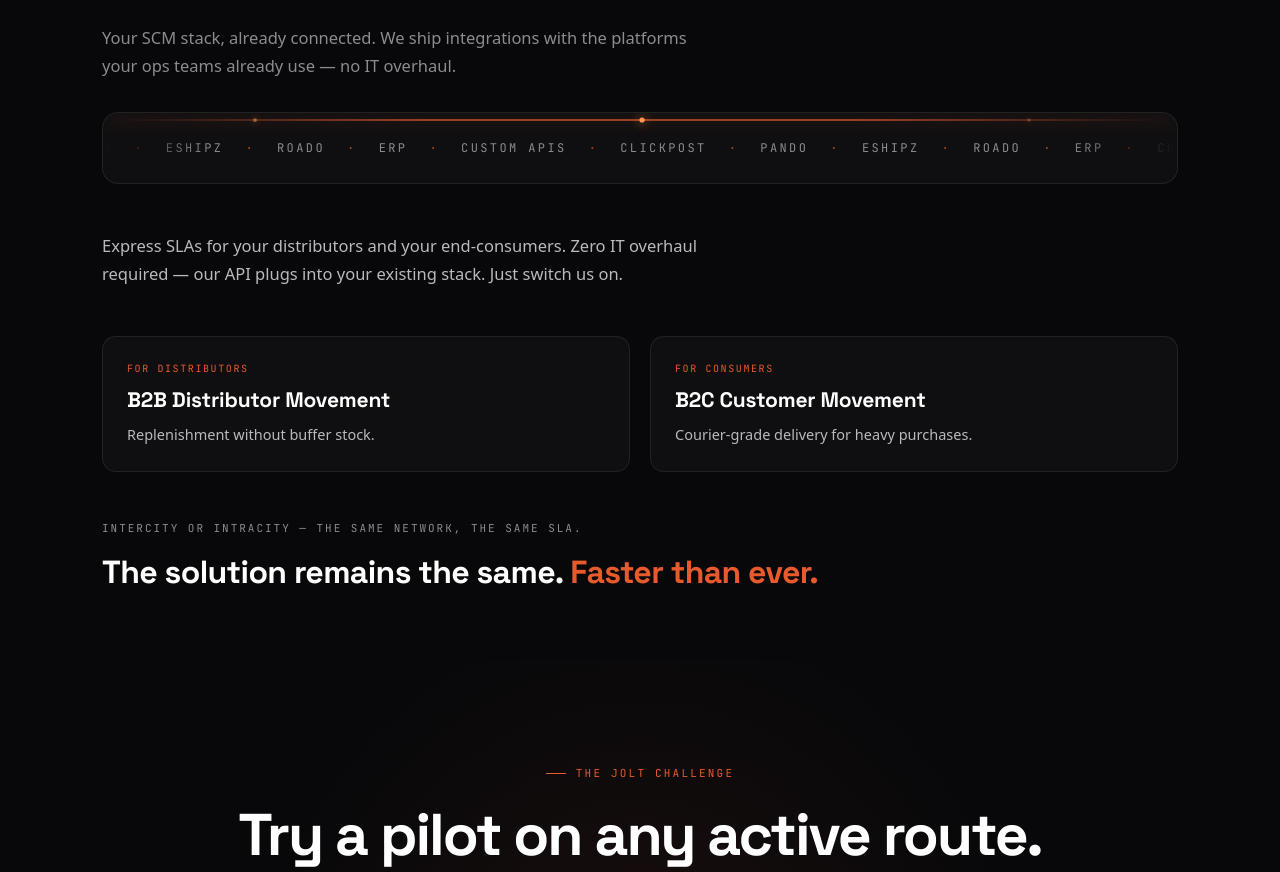
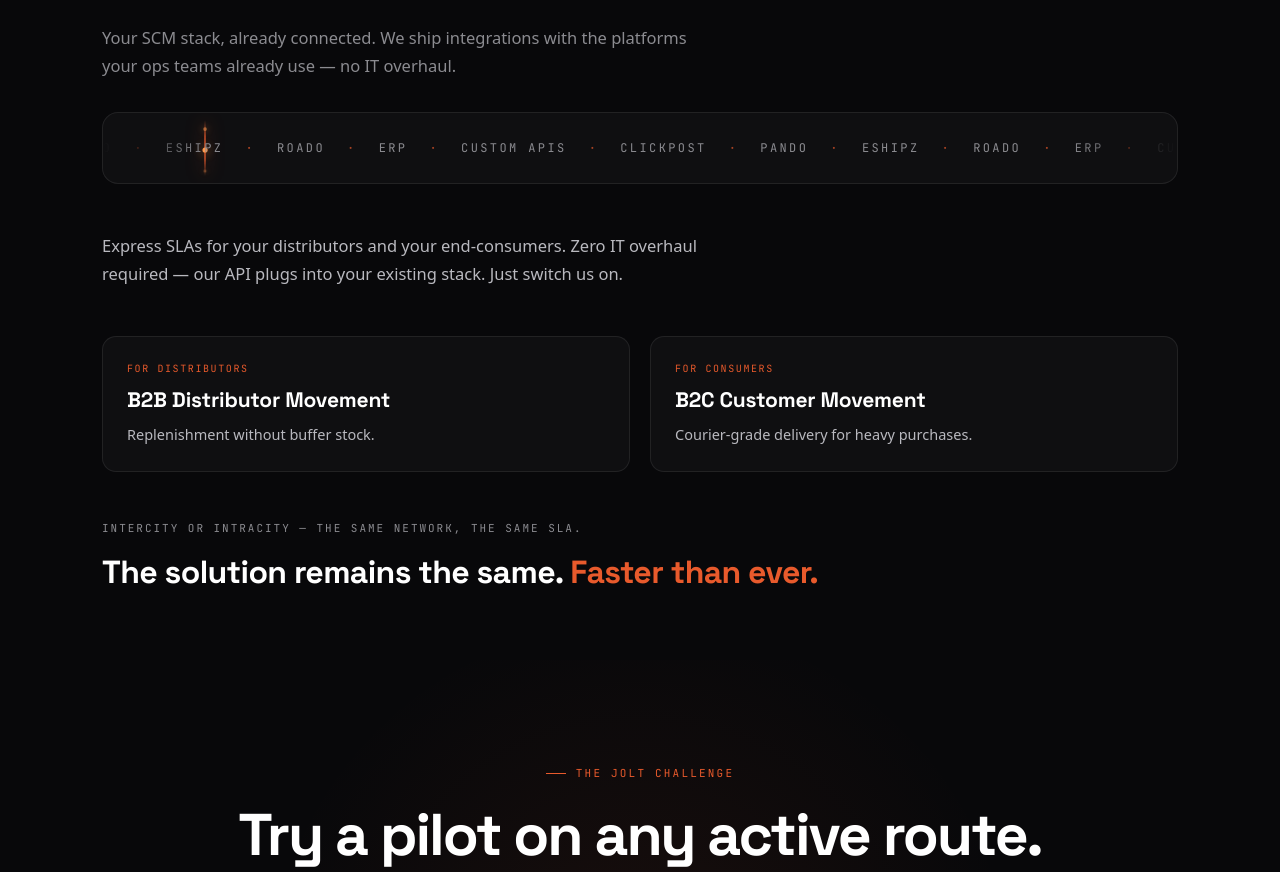
Before and after one commit to dineshreddyondl/joltdeliveries, a Next.js app: page / in a window 1280 px wide. Shown: the part 3810-4682 px from the top of the page. Built offline with nearby package versions, Linux system fonts and the light colour scheme.

Commit message:
Ecosystem beam: vertical line travelling left to right
Founder: try the beam vertical, moving left to right. The glowing
line is now vertical (gradient top-to-bottom, 80% card height) with
its 3 sparkles stacked along it, sweeping 8% -> 92% of the card on
a 7s ease-in-out loop.

```diff
--- a/components/sections/ecosystem.module.css
+++ b/components/sections/ecosystem.module.css
@@ -185,12 +185,12 @@
 }
 .fBeamLine {
   position: absolute;
-  left: 0;
-  right: 0;
   top: 10%;
-  height: 2px;
+  bottom: 10%;
+  left: 8%;
+  width: 2px;
   background: linear-gradient(
-    90deg,
+    180deg,
     transparent,
     rgba(232, 90, 44, 0.65) 30%,
     rgba(232, 90, 44, 0.65) 70%,
@@ -202,43 +202,43 @@
 @keyframes ecoFBeam {
   0%,
   100% {
-    top: 8%;
+    left: 8%;
   }
   50% {
-    top: 92%;
+    left: 92%;
   }
 }
 .spark {
   position: absolute;
-  top: 50%;
+  left: 50%;
   width: 4px;
   height: 4px;
   border-radius: 50%;
   background: #ff9a50;
-  transform: translateY(-50%);
+  transform: translateX(-50%);
   box-shadow: 0 0 8px #ff9a50;
   animation: ecoSpark 2.4s ease-in-out infinite;
 }
 .sp1 {
-  left: 14%;
+  top: 12%;
   animation-delay: 0s;
 }
 .sp2 {
-  left: 50%;
+  top: 50%;
   animation-delay: 0.8s;
 }
 .sp3 {
-  left: 86%;
+  top: 88%;
   animation-delay: 1.6s;
 }
 @keyframes ecoSpark {
   0%,
   100% {
     opacity: 0.25;
-    transform: translateY(-50%) scale(0.7);
+    transform: translateX(-50%) scale(0.7);
   }
   50% {
     opacity: 1;
-    transform: translateY(-50%) scale(1.3);
+    transform: translateX(-50%) scale(1.3);
   }
 }
```
